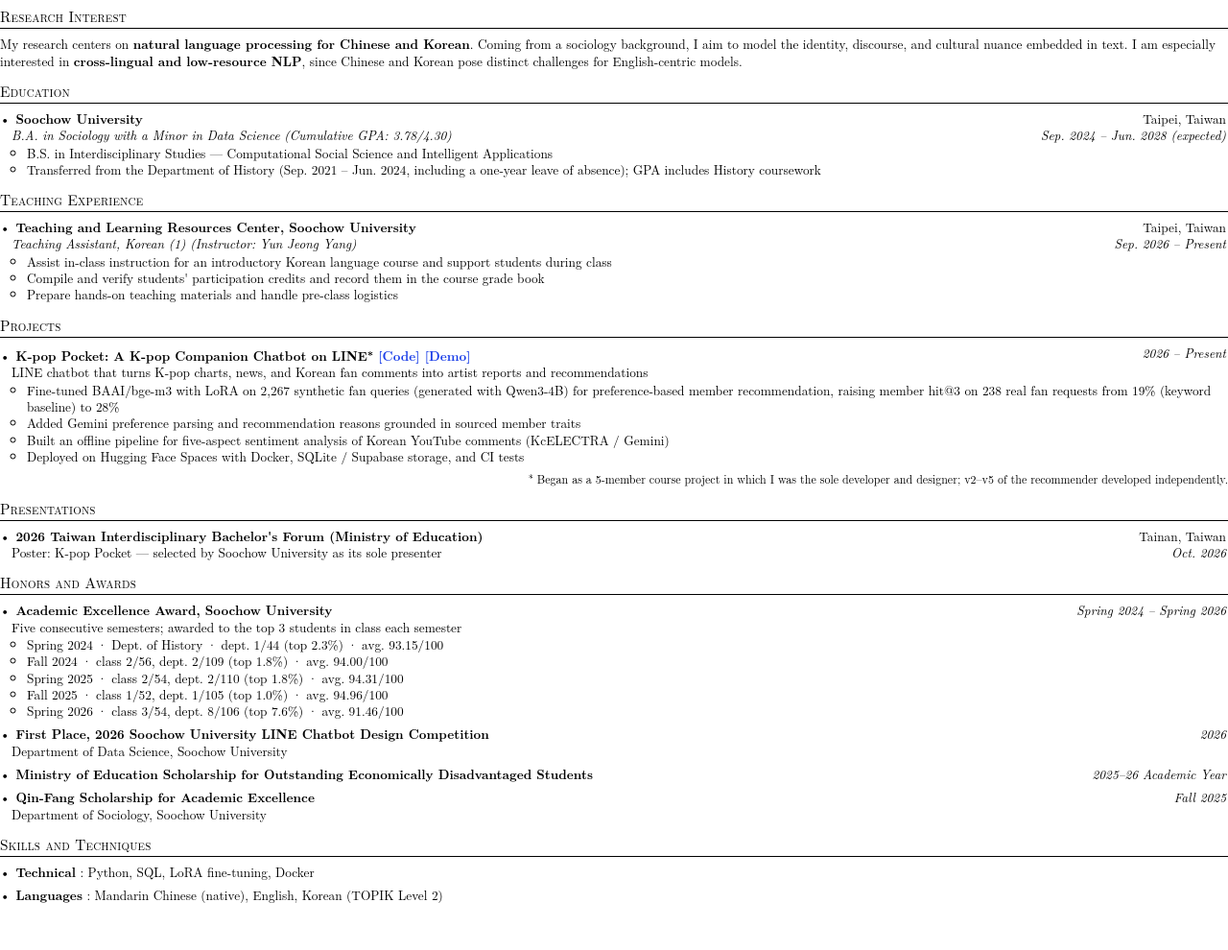
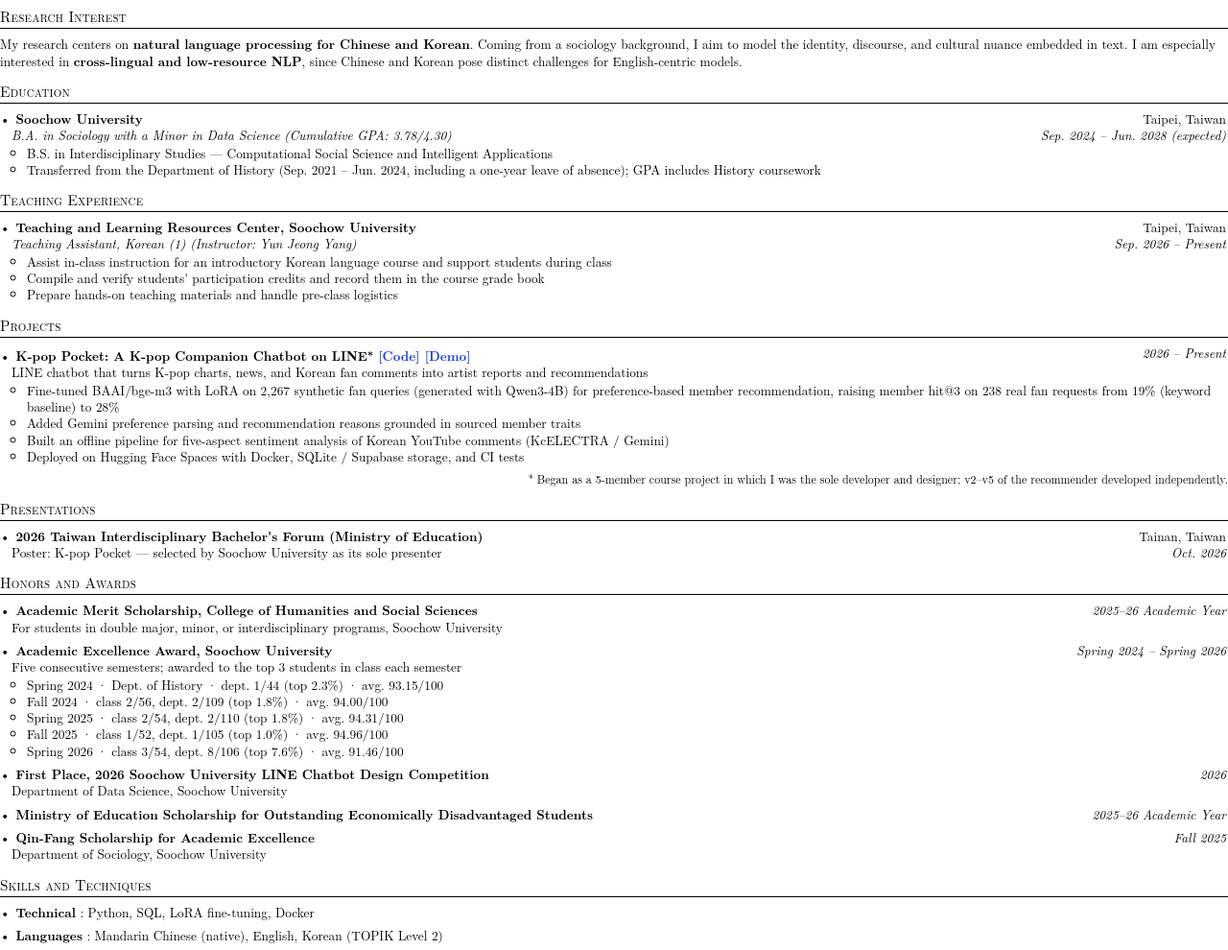
Before and after one commit to EscA95103040126/EscA95103040126.github.io, a plain HTML site: page data/CV_BoHao_Chen.html in a window 1280 px wide. Shown: the part 49-1039 px from the top of the page at 96% size. Before the commit the page ends 998 px from the top, so only its background shows below. Drawn offline with Linux system fonts and the light colour scheme; a web font is replaced by a local one.

Commit message:
Add College of Humanities and Social Sciences scholarship
Add the 2025–26 Academic Merit Scholarship to the site's Honors section
and to the CV, and regenerate the CV PDF.

Co-Authored-By: Claude Opus 5.5 <noreply@anthropic.com>

```diff
--- a/data/CV_BoHao_Chen.html
+++ b/data/CV_BoHao_Chen.html
@@ -89,6 +89,10 @@ English-centric models.</p>
 
 <h2>Honors and Awards</h2>
 <div class="entry">
+  <div class="line"><span class="head">Academic Merit Scholarship, College of Humanities and Social Sciences</span><span class="r it">2025–26 Academic Year</span></div>
+  <div class="sub">For students in double major, minor, or interdisciplinary programs, Soochow University</div>
+</div>
+<div class="entry">
   <div class="line"><span class="head">Academic Excellence Award, Soochow University</span><span class="r it">Spring 2024 – Spring 2026</span></div>
   <div class="sub">Five consecutive semesters; awarded to the top 3 students in class each semester</div>
   <ul>
```
Also changed, not shown: index.html (+4 -0 lines), 1 other file.
